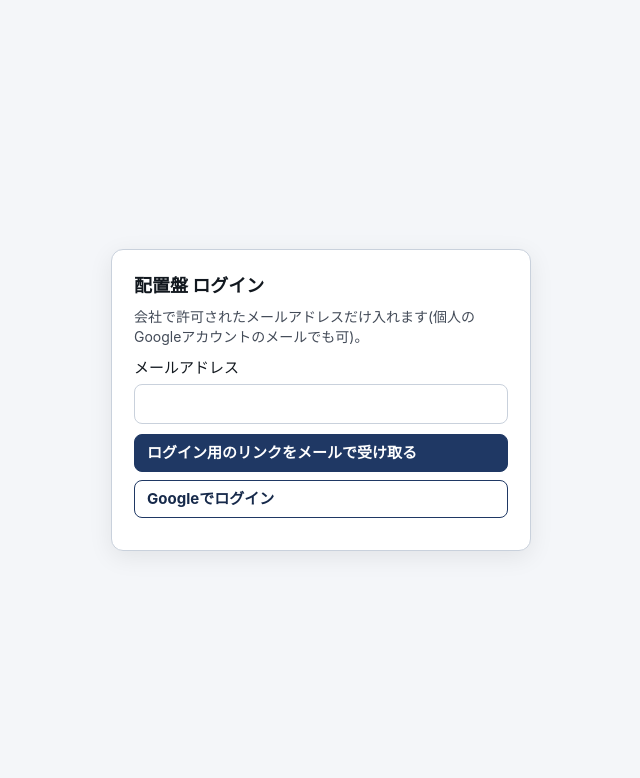
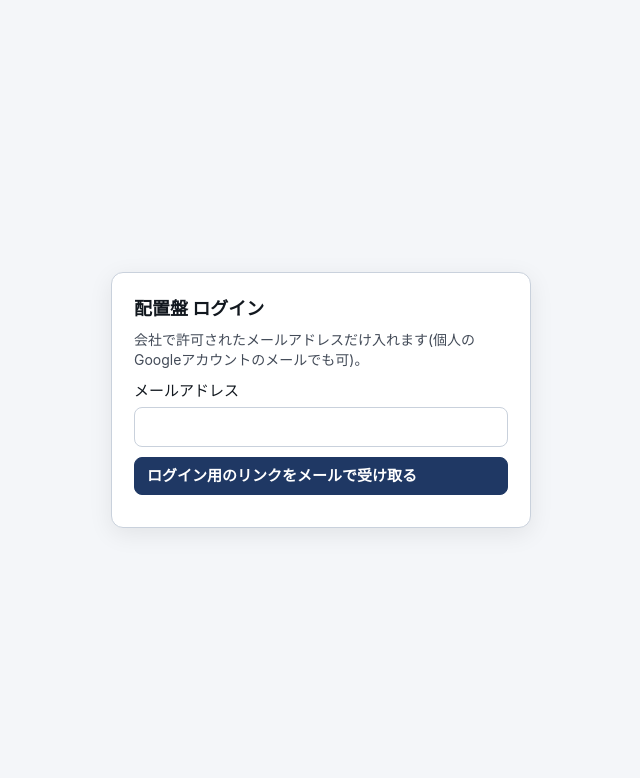
Before and after one commit to t-yao-create/haichiban, a plain HTML site: page index.html in a window 1280 px wide. Shown: the top 778 px of the page, without its empty margins (319-959 px from the left). Drawn offline with nearby package versions, Linux system fonts and the light colour scheme; a web font is replaced by a local one.

Commit message:
ログイン画面: 未設定のGoogleを隠す

```diff
--- a/index.html
+++ b/index.html
@@ -503,7 +503,7 @@ table tr:nth-child(even) td.l1{background:var(--red-bg)} table tr:nth-child(even
       <label style="display:block;margin:10px 0 4px">メールアドレス</label>
       <input id="lv-email" type="email" autocomplete="email" style="width:100%;font:inherit;padding:8px;border:1.5px solid #c9d1dc;border-radius:8px">
       <button id="lv-otp" class="btn primary" style="margin-top:10px;width:100%">ログイン用のリンクをメールで受け取る</button>
-      <button id="lv-google" class="btn" style="margin-top:8px;width:100%">Googleでログイン</button>
+      <button id="lv-google" class="btn" style="margin-top:8px;width:100%" hidden>Googleでログイン</button>
       <p id="lv-msg" class="hint" style="margin:10px 0 0">${urlErr?'リンクが使えませんでした: '+urlErr.replace(/\+/g,' ')+'(リンクは1回だけ・1時間だけ有効です。もう一度メールで受け取ってください)':''}</p>`);
     $('#lv-otp').addEventListener('click',async()=>{const email=$('#lv-email').value.trim();if(!email){$('#lv-msg').textContent='メールアドレスを入れてください';return}
       const {error}=await sb.auth.signInWithOtp({email,options:{emailRedirectTo:location.origin+location.pathname}});
```
